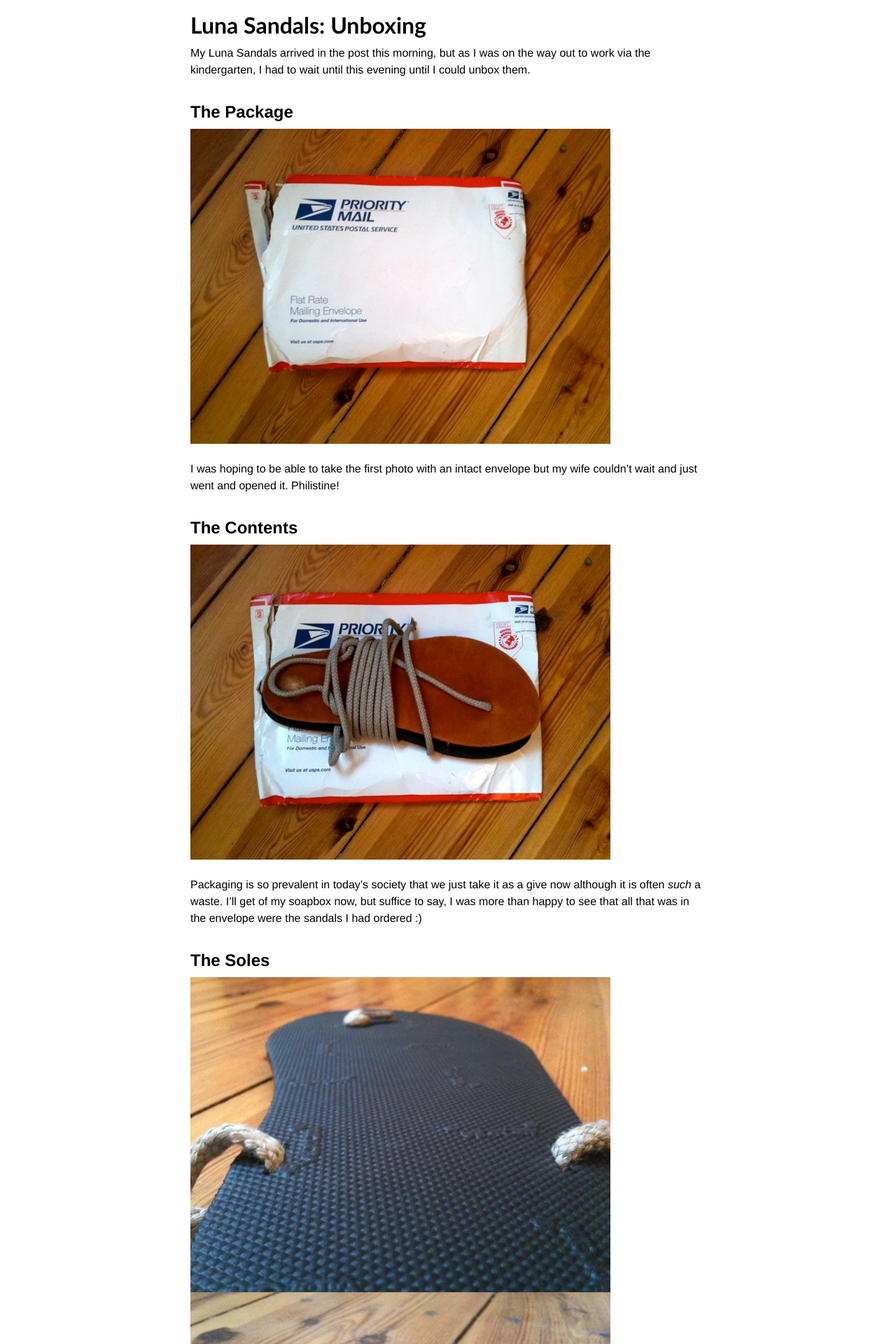
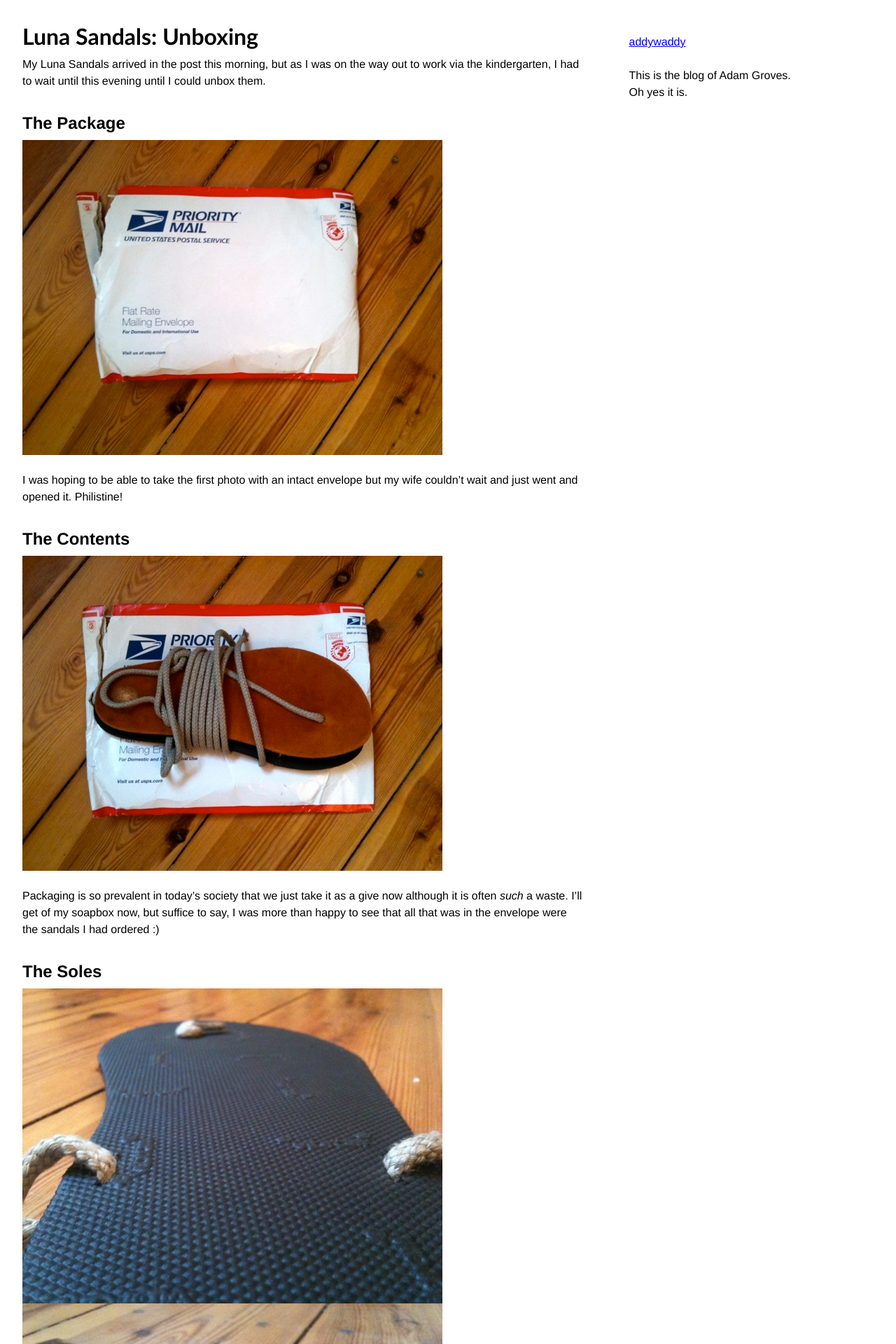
Before and after one commit to addywaddy/addywaddy.github.com, a Jekyll site: the page built from _posts/2010-07-29-luna-sandals.md, in a window 1280 px wide. Shown: the top 1920 px of the page at 70% size. Built offline with Jekyll 4.4.1, drawn with Linux system fonts in a browser that asks for light colours; Markdown is read by kramdown in place of the engine named in the settings; comment, search, counter and statistics services are not loaded; some of the changed text lies outside the part shown.

Commit message:
Finished of post and added the beginnings of a side menu

```diff
--- a/_layouts/post.html
+++ b/_layouts/post.html
@@ -10,12 +10,21 @@
 </head>
 
 <body class="grid typo">
-  {{ content }}
-
-
-<div id="disqus_thread"><h2>Comments</h2></div>
-<script type="text/javascript" src="http://disqus.com/forums/addywaddy/embed.js"></script>
-<noscript><a href="http://disqus.com/forums/addywaddy/?url=ref">View the discussion thread.</a></noscript>
-
+  <div class="thirds">
+    <div class="col two">
+      {{ content }}
+      <div id="disqus_thread"><h2>Comments</h2></div>
+      <script type="text/javascript" src="http://disqus.com/forums/addywaddy/embed.js"></script>
+      <noscript><a href="http://disqus.com/forums/addywaddy/?url=ref">View the discussion thread.</a></noscript>
+    </div>
+    <div class="col">
+      <div id="right-menu">
+        <p>
+          <a href="/"> addywaddy </a>
+        </p>
+        <p>This is the blog of Adam Groves.<br/>Oh yes it is.</p>
+      </div>
+    </div>
+  </div>
 </body>
 </html>
--- a/_posts/2010-07-29-luna-sandals.md
+++ b/_posts/2010-07-29-luna-sandals.md
@@ -35,4 +35,10 @@
 
 ![alt text](/pics/sandals/tied.jpg "Title")
 
-Hmm. How come my lovely sun-kissed legs look so pasty white in that photo? I didn't go for a run in them in the end but will hopefully do so this week and post about the experience
+Hmm. How come my lovely sun-kissed legs look so pasty white in that photo? I want to retain the option of tying the traditional way so to avoid cutting the lace, I just wrapped itself a couple of times. This holds well without hte need to tie.
+
+## The Running
+
+I went for a 5k run in my Lunas the evening after they arrived. All in all it went really well. They are extremely light and, and this is the main reason I bought my pair, enable me to go running in areas where the ground is too rough for barefoot. I did have to stop to adjust them a bit midway through and I think it'll take another few runs to get them sitign correctly on my feet.
+
+The only slight niggle I had was the strap rubbing between my toes (a not too uncommon problem amongst huarache runners, apparently). Landing forefoot causes the foot to want to move against the sandal strap and I ended up with a small blister on my right foot as a result. My left foot was however fine which leads me to believe that this is not an irresolvable issue.
--- a/css/main.css
+++ b/css/main.css
@@ -1,6 +1,7 @@
 * { margin: 0; padding: 0}
-html { width: 60%; margin: 0 auto}
-body { font: 100% "Helvetica", "Trebuchet MS", Verdana, sans-serif; padding: 1em }
+html { margin: 0 auto}
+body { font: 100% "Helvetica", "Trebuchet MS", Verdana, sans-serif; padding: 2em }
 h1 {font-family: Futura, Gill Sans, Helvetica;}
 #slogan { font-size: 500%; margin-top: 2em}
 #slogan span { color: crimson; margin-left: 0.05em}
+#right-menu { margin-top: 1em; margin-left: 4em }
```
